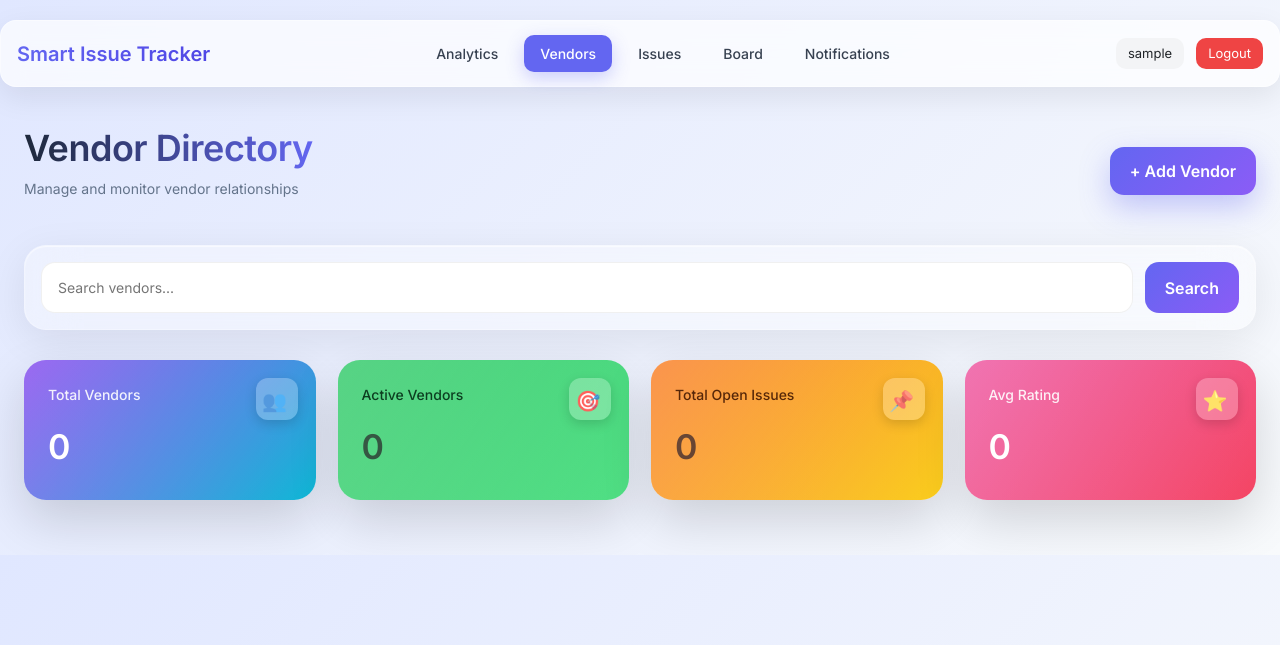
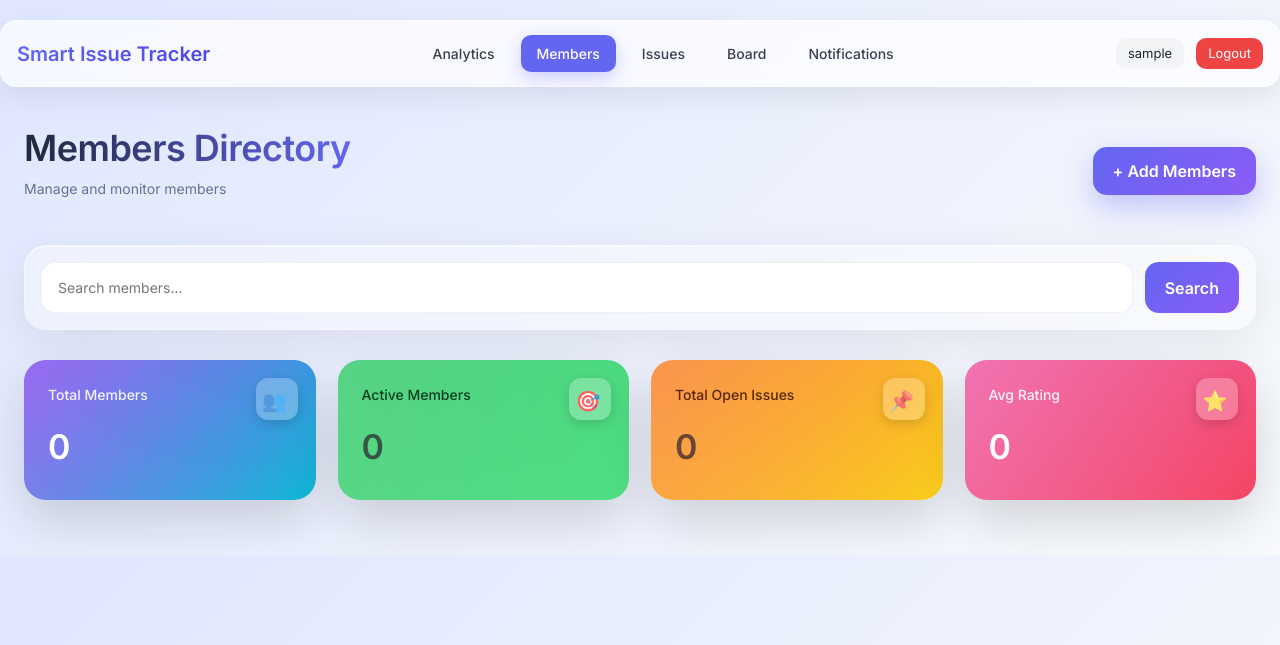
Before and after one commit to ankita14-p/issue_manager, a Django app: page /vendors/ in a window 1280 px wide. Shown: the top 645 px of the page. Run offline with Django 5.2, Linux system fonts and the light colour scheme; the visitor is signed in with stand-in values (Sample User, id 1); data that the repository does not hold is empty.

Commit message:
changed vendors to members

```diff
--- a/templates/analytics.html
+++ b/templates/analytics.html
@@ -84,7 +84,7 @@ Overview of issue tracking metrics and trends
 
 <!-- VENDOR -->
 <div class="chart-card">
-<h4>Issues by Vendor</h4>
+<h4>Issues by Members</h4>
 <div class="chart-wrapper">
 <canvas id="vendorChart"></canvas>
 </div>
--- a/templates/base.html
+++ b/templates/base.html
@@ -31,7 +31,7 @@ Analytics
 </a>
 
 <a href="{% url 'vendors' %}" class="nav-btn {% if request.resolver_match.url_name == 'vendors' %}active{% endif %}">
-Vendors
+Members
 </a>
 
 <a href="{% url 'dashboard' %}" class="nav-btn {% if request.resolver_match.url_name == 'dashboard' %}active{% endif %}">
--- a/templates/board.html
+++ b/templates/board.html
@@ -13,7 +13,7 @@
         class="vendor-filter"
         onchange="this.form.submit()">
 
-<option value="">All Vendors</option>
+<option value="">All Members</option>
 
 {% for v in vendors %}
 <option value="{{v.id}}"
--- a/templates/dashboard.html
+++ b/templates/dashboard.html
@@ -71,7 +71,7 @@ oninput="this.form.submit()"
 </select>
 
 <select name="assignee" onchange="this.form.submit()">
-<option value="">All Vendors</option>
+<option value="">All Members</option>
 {% for vendor in vendors %}
 <option value="{{vendor.id}}"
 {% if request.GET.assignee == vendor.id|stringformat:"s" %}selected{% endif %}>
--- a/templates/notifications.html
+++ b/templates/notifications.html
@@ -77,7 +77,7 @@ Notification
 
 {% if n.issue %}
 
-<span>Vendor: {{n.issue.assigned_to}}</span>
+<span>Member: {{n.issue.assigned_to}}</span>
 <span>Severity: {{n.issue.severity}}</span>
 
 {% else %}
--- a/templates/vendors.html
+++ b/templates/vendors.html
@@ -7,15 +7,15 @@
 
 <div class="vendors-header">
 <div>
-<h1>Vendor Directory</h1>
-<p>Manage and monitor vendor relationships</p>
+<h1>Members Directory</h1>
+<p>Manage and monitor members</p>
 </div>
 
 <button type="button"
 class="create-vendor-btn"
 data-bs-toggle="modal"
 data-bs-target="#vendorModal">
-+ Add Vendor
++ Add Members
 </button>
 </div>
 
@@ -28,7 +28,7 @@ data-bs-target="#vendorModal">
 type="text"
 name="search"
 value="{{search}}"
-placeholder="Search vendors..."
+placeholder="Search members..."
 class="vendor-search"
 />
 
@@ -44,13 +44,13 @@ class="vendor-search"
 <div class="vendor-stats-grid">
 
 <div class="vendor-stat">
-<p>Total Vendors</p>
+<p>Total Members</p>
 <h2>{{total_vendors}}</h2>
 <div class="stat-icon">👥</div>
 </div>
 
 <div class="vendor-stat">
-<p>Active Vendors</p>
+<p>Active Members</p>
 <h2 class="green">{{active_vendors}}</h2>
 <div class="stat-icon">🎯</div>
 </div>
```
